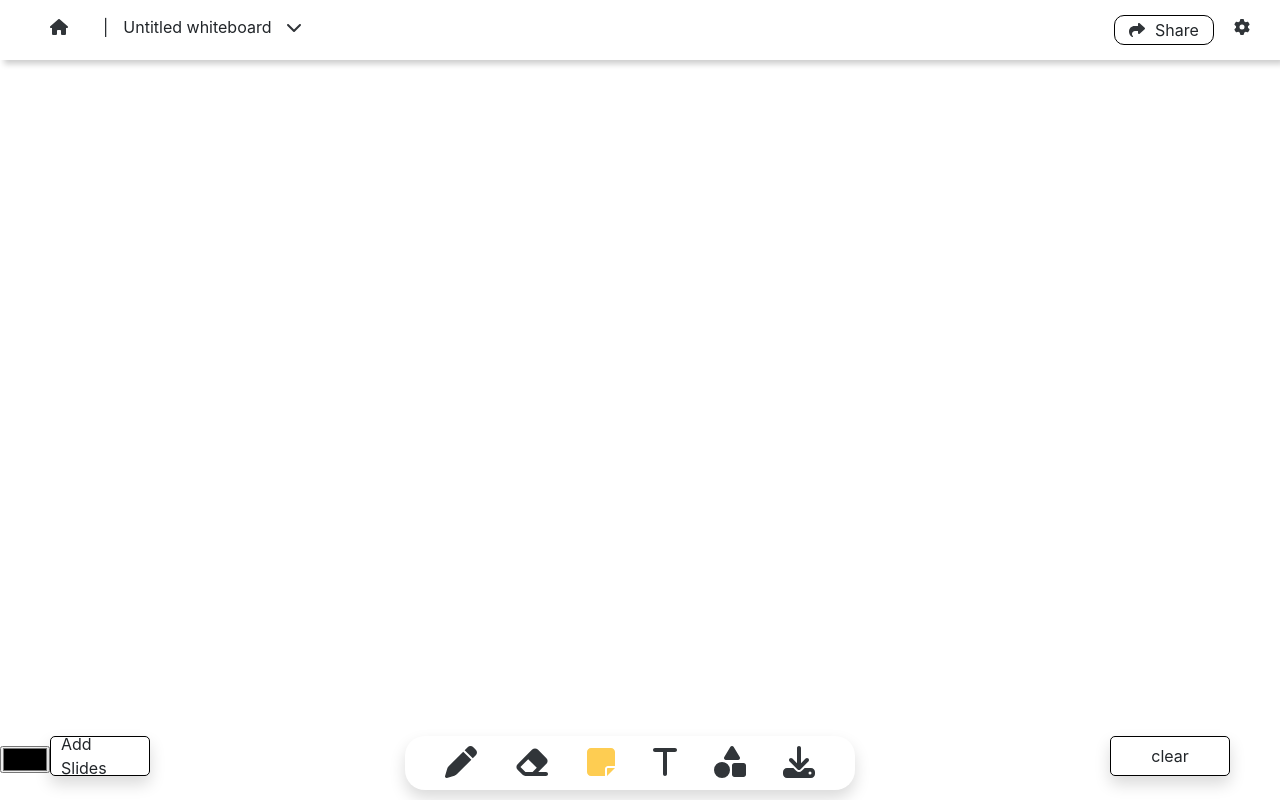
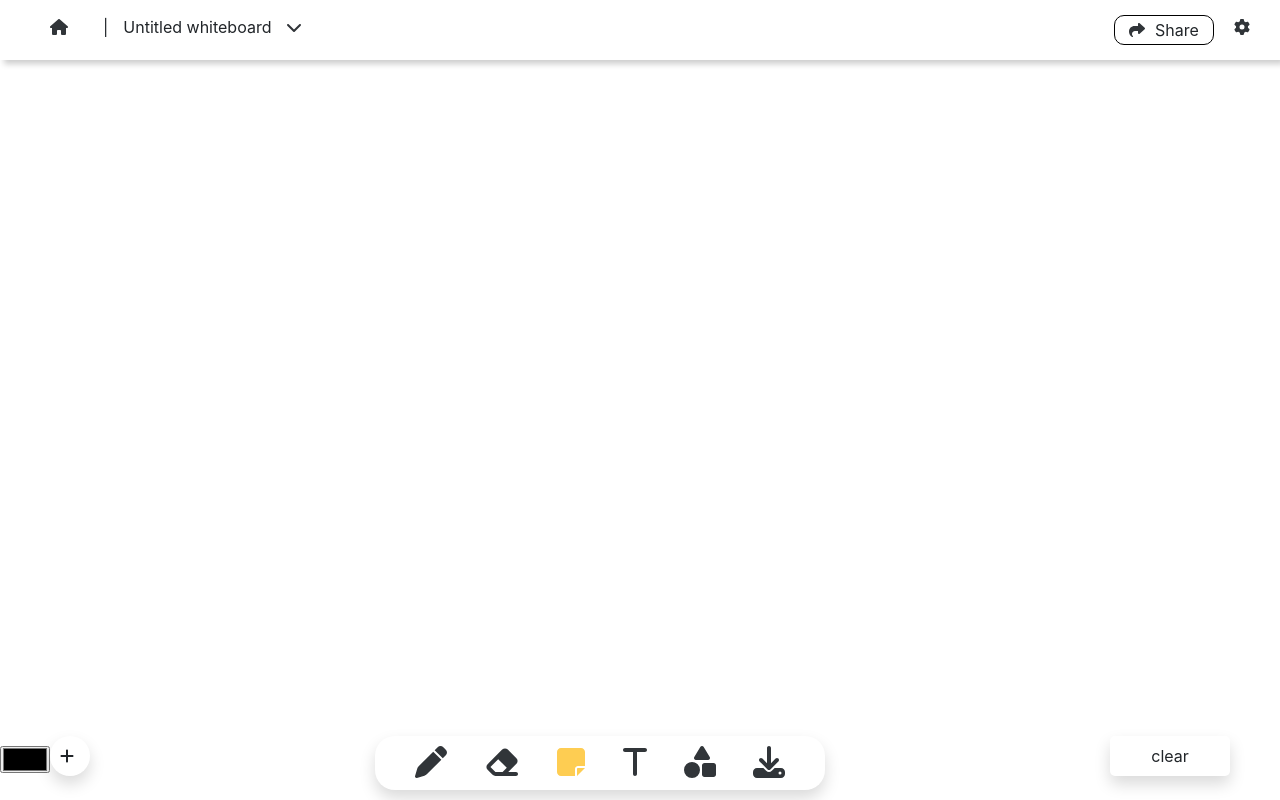
Before and after one commit to Vaishali054/VirtualWhiteboard, a React (Create React App) app: page / in a window 1280 px wide. Built offline with nearby package versions, Linux system fonts and the light colour scheme.

Commit message:
changed styling of toolkit items.

```diff
--- a/src/components/Toolkit/Toolkit.jsx
+++ b/src/components/Toolkit/Toolkit.jsx
@@ -4,8 +4,7 @@ import "./toolkit.css";
 import {
   faDownload,
   faEraser,
-  faMagnifyingGlassMinus,
-  faMagnifyingGlassPlus,
+  faPlus,
   faNoteSticky,
   faPen,
   faShapes,
@@ -42,8 +41,8 @@ export default function Toolkit() {
     <div className="container-bottom">
       <div className="toolkit">
         <div className="shift-down">
-          <div className="zoom shadow button">
-            Add Slides
+          <div className="slide shadow button">
+          <FontAwesomeIcon icon={faPlus} />
           </div>
         </div>
         <div className="tools shadow">
--- a/src/components/Toolkit/toolkit.css
+++ b/src/components/Toolkit/toolkit.css
@@ -9,8 +9,6 @@
   bottom: 0;
   left: 0;
   width: 100%;
-
- ;
 }
 .shadow{
     box-shadow: 4px 4px 6px rgba(0, 0, 0, 0.2);
@@ -20,16 +18,14 @@
     justify-content: center;
     align-items: center;
 }
-.zoom{
+.slide{
     display: flex;
-    min-width: 100px;
     justify-content: space-between;
-
     padding: 7px 10px;
-    border-radius: 5px;
+    border-radius: 50%;
     height: 40px;
-
-
+    width: 40px;
+    border: none !important;
 }
 .clear {
     padding: 7px 10px;
@@ -41,6 +37,7 @@
     min-width: 120px;
     text-align: center;
     cursor: pointer;
+    border: none !important;
   }
 
 
```
Also changed, not shown: 1 other file (tests, documents, lock files or other folders).
